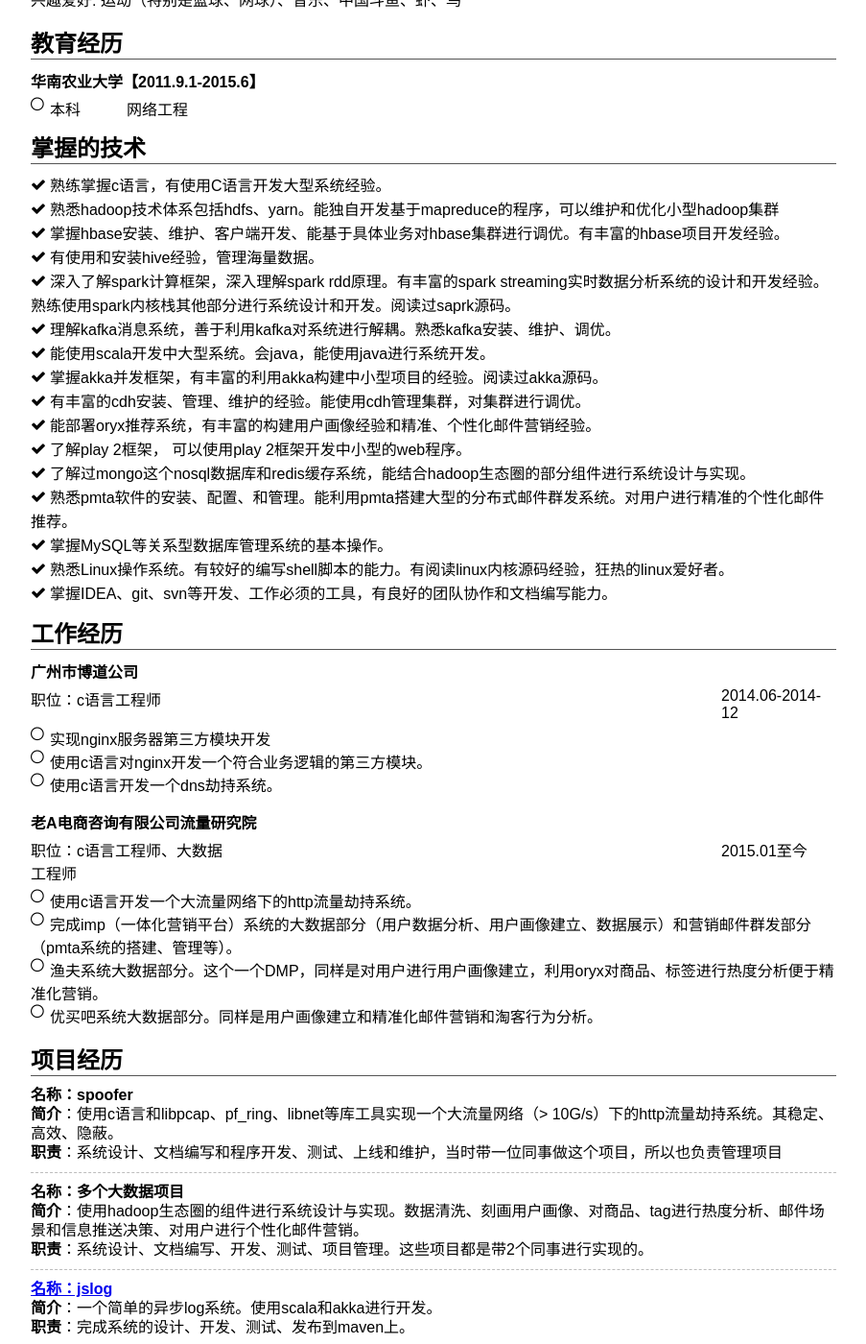
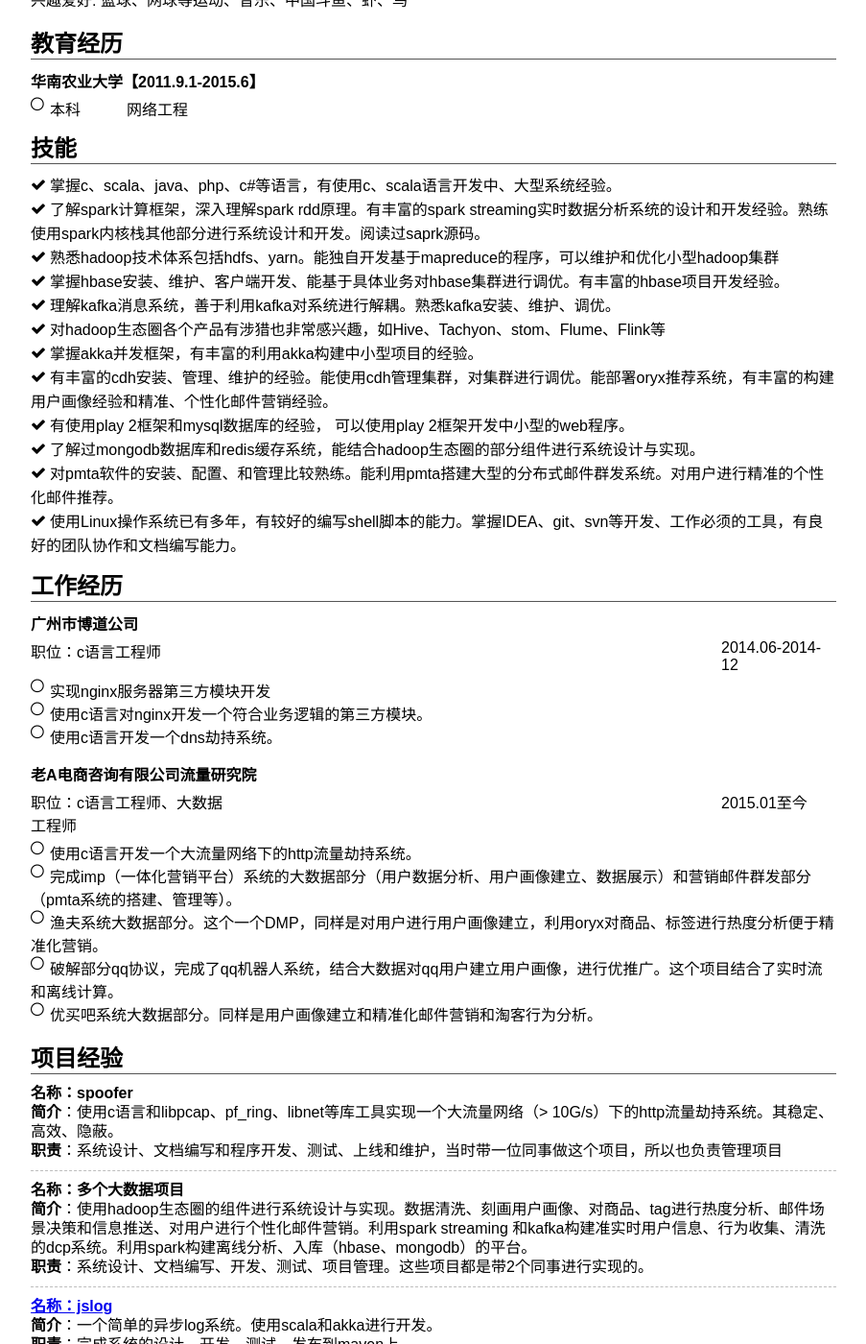
Before and after one commit to TopSpoofer/TopSpoofer.github.io, a Jekyll site: the page assets/resume/index.html, which Jekyll copies as it is, in a window 1280 px wide and 1400 px high, scrolled down 282 px. Shown: the whole window at 96% size, without its empty margins (188-1091 px from the left). Built offline with Jekyll 4.4.1, drawn with Linux system fonts in a browser that asks for light colours; some of the changed text lies outside the part shown.

Commit message:
修改简历

```diff
--- a/assets/resume/index.html
+++ b/assets/resume/index.html
@@ -24,7 +24,7 @@
 						<li><span class="element">QQ：</span>2457876902</li>
 						<li><span class="element">Github：<a href="https://github.com/TopSpoofer"></span>https://github.com/TopSpoofer</a></li>
 						<li><span class="element">我的主页: </span>www.spoofer.top</li>
-						<li><span class="element">兴趣爱好: </span>运动（特别是篮球、网球）、音乐、中国斗鱼、虾、鸟</li>
+						<li><span class="element">兴趣爱好: </span>篮球、网球等运动、音乐、中国斗鱼、虾、鸟</li>
 					</ul>
 				</div>
 				<div class="fixed"></div>
@@ -41,24 +41,20 @@
 			</div>
 
 			<div id="skills">
-				<h2 class="part-title">掌握的技术</h2>
+				<h2 class="part-title">技能</h2>
 				<div id="skills-content">
-					<li><i class="fa fa-check"></i>熟练掌握c语言，有使用C语言开发大型系统经验。</li>
+					<li><i class="fa fa-check"></i>掌握c、scala、java、php、c#等语言，有使用c、scala语言开发中、大型系统经验。</li>
+					<li><i class="fa fa-check"></i>了解spark计算框架，深入理解spark rdd原理。有丰富的spark streaming实时数据分析系统的设计和开发经验。熟练使用spark内核栈其他部分进行系统设计和开发。阅读过saprk源码。</li>
 					<li><i class="fa fa-check"></i>熟悉hadoop技术体系包括hdfs、yarn。能独自开发基于mapreduce的程序，可以维护和优化小型hadoop集群</li>
 					<li><i class="fa fa-check"></i>掌握hbase安装、维护、客户端开发、能基于具体业务对hbase集群进行调优。有丰富的hbase项目开发经验。</li>
-					<li><i class="fa fa-check"></i>有使用和安装hive经验，管理海量数据。</li>
-					<li><i class="fa fa-check"></i>深入了解spark计算框架，深入理解spark rdd原理。有丰富的spark streaming实时数据分析系统的设计和开发经验。熟练使用spark内核栈其他部分进行系统设计和开发。阅读过saprk源码。</li>
 					<li><i class="fa fa-check"></i>理解kafka消息系统，善于利用kafka对系统进行解耦。熟悉kafka安装、维护、调优。</li>
-					<li><i class="fa fa-check"></i>能使用scala开发中大型系统。会java，能使用java进行系统开发。</li>
-					<li><i class="fa fa-check"></i>掌握akka并发框架，有丰富的利用akka构建中小型项目的经验。阅读过akka源码。</li>
-					<li><i class="fa fa-check"></i>有丰富的cdh安装、管理、维护的经验。能使用cdh管理集群，对集群进行调优。</li>
-					<li><i class="fa fa-check"></i>能部署oryx推荐系统，有丰富的构建用户画像经验和精准、个性化邮件营销经验。</li>
-					<li><i class="fa fa-check"></i>了解play 2框架， 可以使用play 2框架开发中小型的web程序。</li>
-					<li><i class="fa fa-check"></i>了解过mongo这个nosql数据库和redis缓存系统，能结合hadoop生态圈的部分组件进行系统设计与实现。</li>
-					<li><i class="fa fa-check"></i>熟悉pmta软件的安装、配置、和管理。能利用pmta搭建大型的分布式邮件群发系统。对用户进行精准的个性化邮件推荐。</li>
-					<li><i class="fa fa-check"></i>掌握MySQL等关系型数据库管理系统的基本操作。</li>
-					<li><i class="fa fa-check"></i>熟悉Linux操作系统。有较好的编写shell脚本的能力。有阅读linux内核源码经验，狂热的linux爱好者。</li>
-					<li><i class="fa fa-check"></i>掌握IDEA、git、svn等开发、工作必须的工具，有良好的团队协作和文档编写能力。</li>
+					<li><i class="fa fa-check"></i>对hadoop生态圈各个产品有涉猎也非常感兴趣，如Hive、Tachyon、stom、Flume、Flink等</li>
+					<li><i class="fa fa-check"></i>掌握akka并发框架，有丰富的利用akka构建中小型项目的经验。</li>
+					<li><i class="fa fa-check"></i>有丰富的cdh安装、管理、维护的经验。能使用cdh管理集群，对集群进行调优。能部署oryx推荐系统，有丰富的构建用户画像经验和精准、个性化邮件营销经验。</li>
+					<li><i class="fa fa-check"></i>有使用play 2框架和mysql数据库的经验， 可以使用play 2框架开发中小型的web程序。</li>
+					<li><i class="fa fa-check"></i>了解过mongodb数据库和redis缓存系统，能结合hadoop生态圈的部分组件进行系统设计与实现。</li>
+					<li><i class="fa fa-check"></i>对pmta软件的安装、配置、和管理比较熟练。能利用pmta搭建大型的分布式邮件群发系统。对用户进行精准的个性化邮件推荐。</li>
+					<li><i class="fa fa-check"></i>使用Linux操作系统已有多年，有较好的编写shell脚本的能力。掌握IDEA、git、svn等开发、工作必须的工具，有良好的团队协作和文档编写能力。</li>
 				</div>
 			</div>
 
@@ -107,6 +103,7 @@
 							<li><i class="fa fa-circle-thin fa-1"></i>使用c语言开发一个大流量网络下的http流量劫持系统。</li>
 							<li><i class="fa fa-circle-thin fa-1"></i>完成imp（一体化营销平台）系统的大数据部分（用户数据分析、用户画像建立、数据展示）和营销邮件群发部分（pmta系统的搭建、管理等）。</li>
 							<li><i class="fa fa-circle-thin fa-1"></i>渔夫系统大数据部分。这个一个DMP，同样是对用户进行用户画像建立，利用oryx对商品、标签进行热度分析便于精准化营销。</li>
+							<li><i class="fa fa-circle-thin fa-1"></i>破解部分qq协议，完成了qq机器人系统，结合大数据对qq用户建立用户画像，进行优推广。这个项目结合了实时流和离线计算。</li>
 							<li><i class="fa fa-circle-thin fa-1"></i>优买吧系统大数据部分。同样是用户画像建立和精准化邮件营销和淘客行为分析。</li>
 						</ul>
 					</div>
@@ -114,7 +111,7 @@
 			</div>
 
 			<div id="project-exp">
-				<h2 class="part-title">项目经历</h2>
+				<h2 class="part-title">项目经验</h2>
 				<div class="project-content">
 					<h4 class="name">名称：spoofer</h4>
 					<p class="intro"><b>简介</b>：使用c语言和libpcap、pf_ring、libnet等库工具实现一个大流量网络（> 10G/s）下的http流量劫持系统。其稳定、高效、隐蔽。</p>
@@ -123,7 +120,8 @@
 
 				<div class="project-content">
 					<h4 class="name">名称：多个大数据项目</h4>
-					<p class="intro"><b>简介</b>：使用hadoop生态圈的组件进行系统设计与实现。数据清洗、刻画用户画像、对商品、tag进行热度分析、邮件场景和信息推送决策、对用户进行个性化邮件营销。</p>
+					<p class="intro"><b>简介</b>：使用hadoop生态圈的组件进行系统设计与实现。数据清洗、刻画用户画像、对商品、tag进行热度分析、邮件场景决策和信息推送、对用户进行个性化邮件营销。利用spark streaming
+						和kafka构建准实时用户信息、行为收集、清洗的dcp系统。利用spark构建离线分析、入库（hbase、mongodb）的平台。</p>
 					<p class="charge"><b>职责</b>：系统设计、文档编写、开发、测试、项目管理。这些项目都是带2个同事进行实现的。</p>
 				</div>
 
@@ -138,6 +136,20 @@
 					<p class="intro"><b>简介</b>：对hbase 客户端api进行封装，使其更加易用。其封装了常用的api如：get、put、scan、和大多数hbase 数据表管理的api</p>
 					<p class="charge"><b>职责</b>：完成项目的设计、开发、测试，这个hapi都有用在上面多个大数据项目上。</p>
 				</div>
+
+				<div class="project-content last">
+					<a href="https://github.com/TopSpoofer/jslog"><h4 class="name">名称：hbrdd</h4></a>
+					<p class="intro"><b>简介</b>：为了方便使用spark操作hbase更加方便而开发的一个hbase 客户端库，封装了基本的hbase表管理、读写操作。
+						至于性能方面，一个列簇，4个列，每条数据128k的情况下平均每秒20万的插入速度。</p>
+					<p class="charge"><b>职责</b>：完成项目的设计、开发、测试</p>
+				</div>
+
+				<div class="project-content last">
+					<h4 class="name">名称：qq机器人</h4>
+					<p class="intro"><b>简介</b>：我本是搞大数据的，但是因为实在临时找不到写c#的人员，所以调派我去开发qq机器人。我也是欣然接受了，因为我有责任和义务去帮忙完成这个项目！</p>
+					<p class="charge"><b>职责</b>：研究破解使用udp的qq协议，使用c#进行系统开发。</p>
+				</div>
+
 			</div>
 			<div> &nbsp;</div>
 			<div>如果您对这份简历有兴趣想挖走我或者想跟我进行技术交流，可以邮件我，或者到我的主页的本文里进行评论哦！</div>
```
